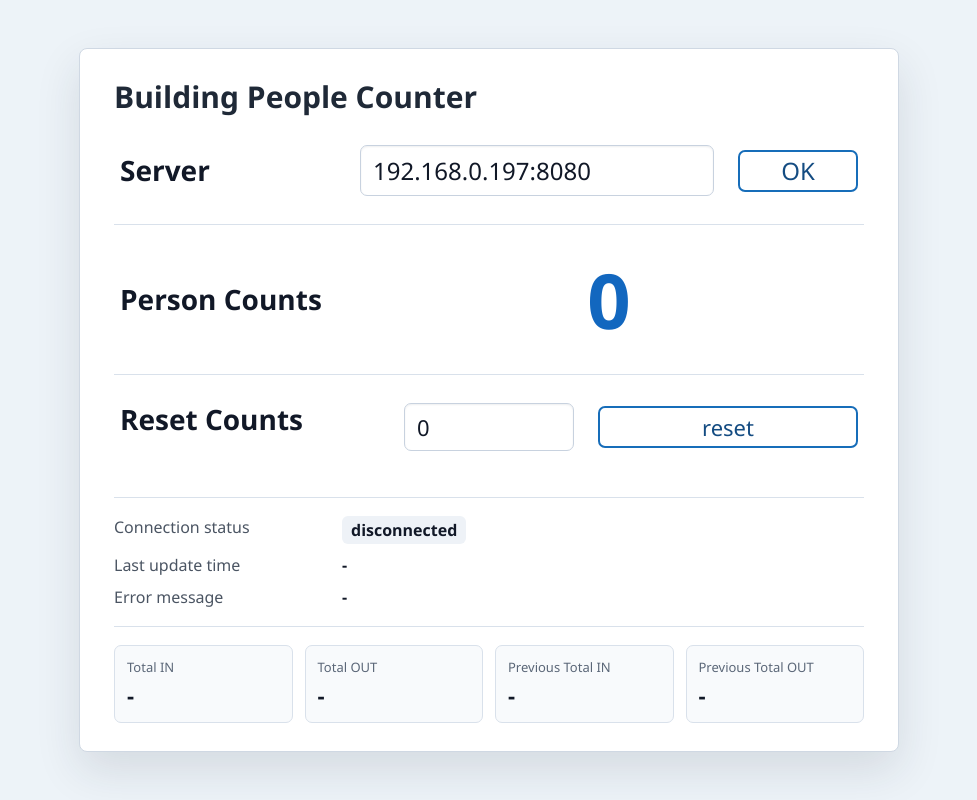
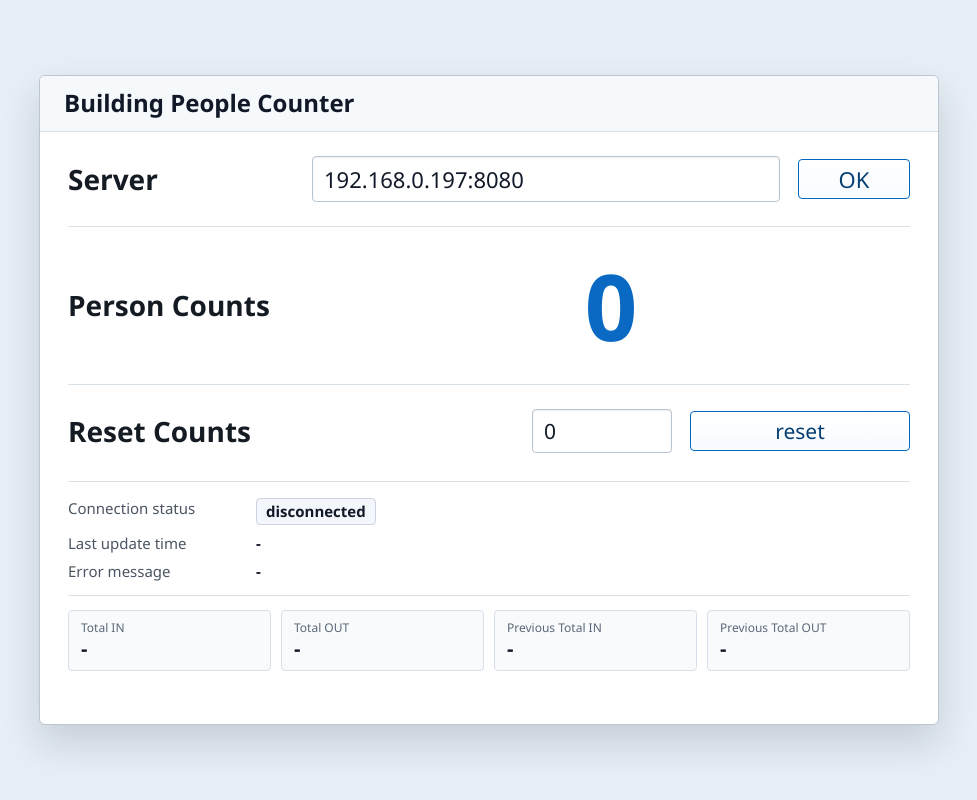
Before and after one commit to makegon/macros-web, a React (Vite) app: page / in a window 1280 px wide. Shown: the whole page, without its empty margins (151-1128 px from the left). Built offline with nearby package versions, Linux system fonts and the light colour scheme.

Commit message:
review ui

```diff
--- a/src/styles.css
+++ b/src/styles.css
@@ -1,8 +1,8 @@
 :root {
   font-family:
     "Segoe UI", system-ui, -apple-system, BlinkMacSystemFont, Arial, sans-serif;
-  color: #1f2937;
-  background: #edf3f8;
+  color: #1f2933;
+  background: #e7eef5;
   font-synthesis: none;
   text-rendering: optimizeLegibility;
   -webkit-font-smoothing: antialiased;
@@ -25,151 +25,157 @@ input {
 }
 
 button {
-  min-height: 42px;
-  padding: 0 28px;
-  border: 2px solid #176db9;
-  border-radius: 7px;
-  color: #144c82;
-  background: #ffffff;
+  min-height: 40px;
+  padding: 0 24px;
+  border: 1px solid #0067c0;
+  border-radius: 4px;
+  color: #063f73;
+  background: linear-gradient(#ffffff, #f7fbff);
+  box-shadow: inset 0 0 0 1px rgb(255 255 255 / 70%);
   cursor: pointer;
 }
 
 button:hover {
-  background: #f2f8ff;
+  border-color: #005ba8;
+  background: #eef7ff;
 }
 
 button:active {
-  background: #e2f0ff;
+  background: #dceeff;
 }
 
 button:focus-visible,
 input:focus-visible {
-  outline: 3px solid rgb(23 109 185 / 25%);
+  outline: 2px solid #4fa3ea;
   outline-offset: 2px;
 }
 
 input {
   width: 100%;
-  min-height: 42px;
-  padding: 8px 12px;
-  border: 1px solid #c8d2df;
-  border-radius: 7px;
+  min-height: 40px;
+  padding: 7px 11px;
+  border: 1px solid #b9c5d2;
+  border-radius: 4px;
   color: #111827;
   background: #ffffff;
-  box-shadow: inset 0 1px 2px rgb(15 23 42 / 7%);
+  box-shadow: inset 0 1px 2px rgb(15 23 42 / 8%);
 }
 
 .app-shell {
   min-height: 100vh;
   display: grid;
   place-items: center;
-  padding: 28px;
+  padding: 20px;
 }
 
 .counter-panel {
-  width: min(100%, 820px);
-  min-height: 620px;
-  padding: 30px 34px 28px;
-  border: 1px solid #cfd8e3;
-  border-radius: 8px;
+  width: min(100%, 900px);
+  min-height: 650px;
+  padding: 0;
+  border: 1px solid #bac6d1;
+  border-radius: 6px;
   background: #ffffff;
-  box-shadow:
-    0 18px 45px rgb(30 41 59 / 12%),
-    inset 0 0 0 1px rgb(255 255 255 / 80%);
+  box-shadow: 0 18px 38px rgb(25 40 60 / 16%);
+  overflow: hidden;
 }
 
 .counter-panel h1 {
-  margin: 0 0 26px;
-  font-size: 30px;
+  height: 56px;
+  display: flex;
+  align-items: center;
+  margin: 0;
+  padding: 0 24px;
+  border-bottom: 1px solid #d7dee7;
+  color: #111827;
+  background: #f6f9fc;
+  font-size: 24px;
   font-weight: 600;
   line-height: 1.2;
 }
 
 .panel-section {
   display: grid;
-  grid-template-columns: minmax(170px, 220px) 1fr;
-  gap: 20px;
+  grid-template-columns: 220px 1fr;
+  gap: 24px;
   align-items: center;
-  padding: 28px 6px;
-  border-top: 1px solid #d9e1eb;
+  margin: 0 28px;
+  padding: 24px 0;
+  border-top: 1px solid #d9e1e9;
 }
 
 .panel-section:first-of-type {
   border-top: 0;
-  padding-top: 4px;
 }
 
 .section-label {
+  color: #151b23;
   font-size: 28px;
   font-weight: 700;
-  line-height: 1.15;
-  color: #111827;
+  line-height: 1.1;
 }
 
 .server-controls {
   display: grid;
-  grid-template-columns: 1fr auto;
-  gap: 24px;
+  grid-template-columns: minmax(300px, 1fr) 112px;
+  gap: 18px;
   align-items: center;
 }
 
 .server-controls input {
-  font-size: 24px;
+  font-size: 22px;
 }
 
 .server-controls button {
-  min-width: 120px;
-  font-size: 24px;
+  font-size: 22px;
 }
 
 .count-section {
-  min-height: 150px;
+  min-height: 158px;
 }
 
 .person-count {
   display: block;
   justify-self: center;
-  min-width: 210px;
-  color: #1267bf;
-  font-size: 76px;
+  min-width: 230px;
+  color: #0969c3;
+  font-size: 92px;
   font-weight: 700;
-  line-height: 1;
+  line-height: 0.95;
   text-align: center;
+  font-variant-numeric: tabular-nums;
 }
 
 .reset-section {
-  align-items: start;
+  align-items: center;
 }
 
 .reset-controls {
   display: grid;
-  grid-template-columns: minmax(110px, 170px) minmax(180px, 260px);
-  gap: 24px;
+  grid-template-columns: 140px 220px;
+  gap: 18px;
   align-items: center;
   justify-content: end;
 }
 
 .reset-controls input {
-  font-size: 22px;
+  font-size: 21px;
 }
 
 .reset-controls button {
   width: 100%;
-  font-size: 22px;
-}
-
-.status-grid,
-.diagnostics {
-  margin-top: 18px;
-  padding-top: 18px;
-  border-top: 1px solid #d9e1eb;
+  font-size: 21px;
+  text-transform: lowercase;
 }
 
 .status-grid {
   display: grid;
-  grid-template-columns: minmax(150px, 210px) 1fr;
-  gap: 10px 18px;
+  grid-template-columns: 170px 1fr;
+  gap: 8px 18px;
+  margin: 4px 28px 0;
+  padding: 16px 0 0;
+  border-top: 1px solid #d9e1e9;
   color: #4b5563;
+  font-size: 15px;
 }
 
 .status-grid strong {
@@ -181,45 +187,54 @@ input {
 
 .status-pill {
   width: fit-content;
-  padding: 3px 9px;
-  border-radius: 6px;
-  background: #eef2f7;
+  min-width: 92px;
+  padding: 2px 9px 3px;
+  border: 1px solid #cbd5e1;
+  border-radius: 4px;
+  background: #f3f6fa;
+  text-align: center;
 }
 
 .status-disconnected {
-  color: #4b5563;
+  color: #475569;
 }
 
 .status-connecting {
-  color: #8a5a00;
+  border-color: #e5c66f;
+  color: #765000;
   background: #fff7df;
 }
 
 .status-connected {
+  border-color: #9ad2ad;
   color: #126032;
   background: #e8f7ee;
 }
 
 .status-error,
 .error-message {
-  color: #a52626;
+  color: #b42318;
 }
 
 .status-error {
-  background: #fdecec;
+  border-color: #efb5ae;
+  background: #fdeceb;
 }
 
 .diagnostics {
   display: grid;
   grid-template-columns: repeat(4, minmax(0, 1fr));
-  gap: 12px;
+  gap: 10px;
+  margin: 14px 28px 24px;
+  padding-top: 14px;
+  border-top: 1px solid #d9e1e9;
 }
 
 .diagnostics div {
   min-width: 0;
-  padding: 12px;
-  border: 1px solid #d9e1eb;
-  border-radius: 7px;
+  padding: 10px 12px;
+  border: 1px solid #d7e0ea;
+  border-radius: 4px;
   background: #f8fafc;
 }
 
@@ -230,34 +245,41 @@ input {
 
 .diagnostics span {
   color: #5b6778;
-  font-size: 13px;
+  font-size: 12px;
+  line-height: 1.2;
 }
 
 .diagnostics strong {
-  margin-top: 4px;
+  margin-top: 3px;
   color: #111827;
-  font-size: 22px;
+  font-size: 20px;
   font-weight: 700;
+  line-height: 1.1;
+  font-variant-numeric: tabular-nums;
   overflow-wrap: anywhere;
 }
 
 @media (max-width: 720px) {
   .app-shell {
-    padding: 16px;
+    padding: 12px;
   }
 
   .counter-panel {
     min-height: auto;
-    padding: 22px;
   }
 
   .counter-panel h1 {
-    font-size: 25px;
+    height: auto;
+    min-height: 52px;
+    padding: 14px 18px;
+    font-size: 22px;
   }
 
   .panel-section,
   .status-grid {
     grid-template-columns: 1fr;
+    gap: 12px;
+    margin-inline: 18px;
   }
 
   .section-label {
@@ -269,19 +291,15 @@ input {
     grid-template-columns: 1fr;
   }
 
-  .server-controls button,
-  .reset-controls button {
-    width: 100%;
-  }
-
   .person-count {
     justify-self: start;
     min-width: 0;
-    font-size: 64px;
+    font-size: 68px;
   }
 
   .diagnostics {
     grid-template-columns: repeat(2, minmax(0, 1fr));
+    margin-inline: 18px;
   }
 }
 
```
